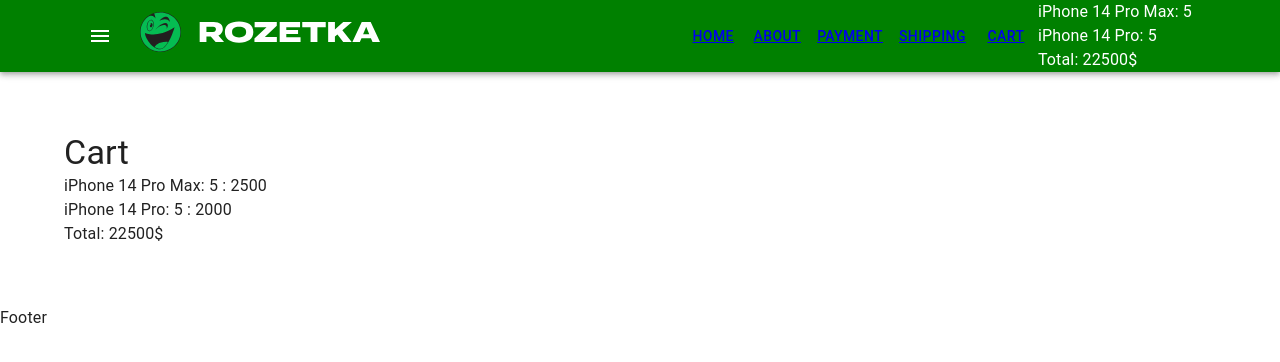
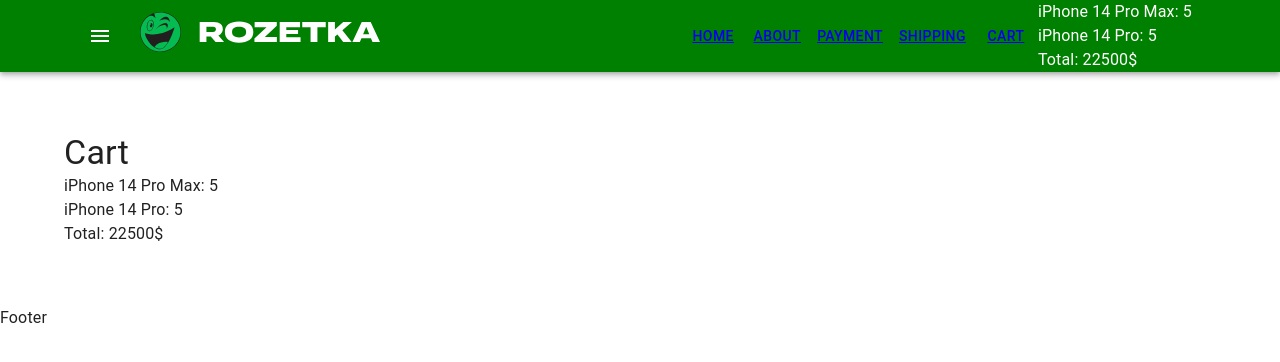
Before and after one commit to Yarster/shop-project-react, a React (Create React App) app: page /cart in a window 1280 px wide. Shown: the top 362 px of the page. Built offline with nearby package versions, Linux system fonts and the light colour scheme.

Commit message:
added cartProductsList

```diff
--- a/src/components/CartHeader/CartHeader.tsx
+++ b/src/components/CartHeader/CartHeader.tsx
@@ -1,29 +1,16 @@
-import productsArray, { getProductsObject, Product } from 'utils/productsArray'
 import CartTotal from 'components/CartTotal/CartTotal'
+import CartProductsList from 'components/CartProductsList/CartProductsList'
 
 type Props = {
     productsInCart: {
         [id: number]: number
     }
-    productsObject?: {
-        [id: number]: Product
-    }
 }
 
-const CartHeader = ({
-    productsInCart,
-    productsObject = getProductsObject(productsArray),
-}: Props) => {
+const CartHeader = ({ productsInCart }: Props) => {
     return (
         <div>
-            <div>
-                {Object.keys(productsInCart).map((productId) => (
-                    <div key={productId}>
-                        {productsObject[parseInt(productId)].title}:{' '}
-                        {productsInCart[parseInt(productId)]}
-                    </div>
-                ))}
-            </div>
+            <CartProductsList productsInCart={productsInCart} />
             <CartTotal productsInCart={productsInCart} />
         </div>
     )
--- /dev/null
+++ b/src/components/CartProductsList/CartProductsList.tsx
@@ -0,0 +1,27 @@
+import productsArray, { getProductsObject, Product } from 'utils/productsArray'
+
+type Props = {
+    productsInCart: {
+        [id: number]: number
+    }
+    productsObject?: {
+        [id: number]: Product
+    }
+}
+
+const CartProductsList = ({
+    productsInCart,
+    productsObject = getProductsObject(productsArray),
+}: Props) => {
+    return (
+        <div>
+            {Object.keys(productsInCart).map((productId) => (
+                <div key={productId}>
+                    {productsObject[parseInt(productId)].title}:{' '}
+                    {productsInCart[parseInt(productId)]}
+                </div>
+            ))}
+        </div>
+    )
+}
+export default CartProductsList
--- a/src/pages/CartPage/CartPage.tsx
+++ b/src/pages/CartPage/CartPage.tsx
@@ -1,34 +1,20 @@
 import { Typography } from '@mui/material'
+import CartProductsList from 'components/CartProductsList/CartProductsList'
 import CartTotal from 'components/CartTotal/CartTotal'
-import productsArray, { getProductsObject, Product } from 'utils/productsArray'
 
 type Props = {
     productsInCart: {
         [id: number]: number
     }
-    productsObject?: {
-        [id: number]: Product
-    }
 }
 
-const CartPage = ({
-    productsInCart,
-    productsObject = getProductsObject(productsArray),
-}: Props) => {
+const CartPage = ({ productsInCart }: Props) => {
     return (
         <div>
             <Typography component="h1" variant="h4">
                 Cart
             </Typography>
-            <div>
-                {Object.keys(productsInCart).map((productId) => (
-                    <div key={productId}>
-                        {productsObject[parseInt(productId)].title}:{' '}
-                        {productsInCart[parseInt(productId)]} :{' '}
-                        {productsObject[parseInt(productId)].price}
-                    </div>
-                ))}
-            </div>
+            <CartProductsList productsInCart={productsInCart} />
             <CartTotal productsInCart={productsInCart} />
         </div>
     )
```
